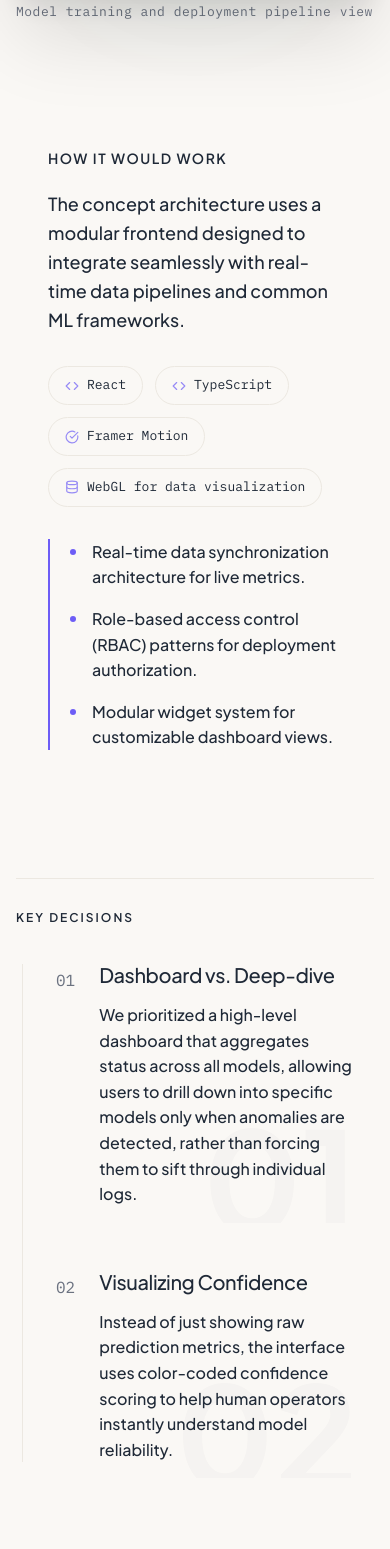
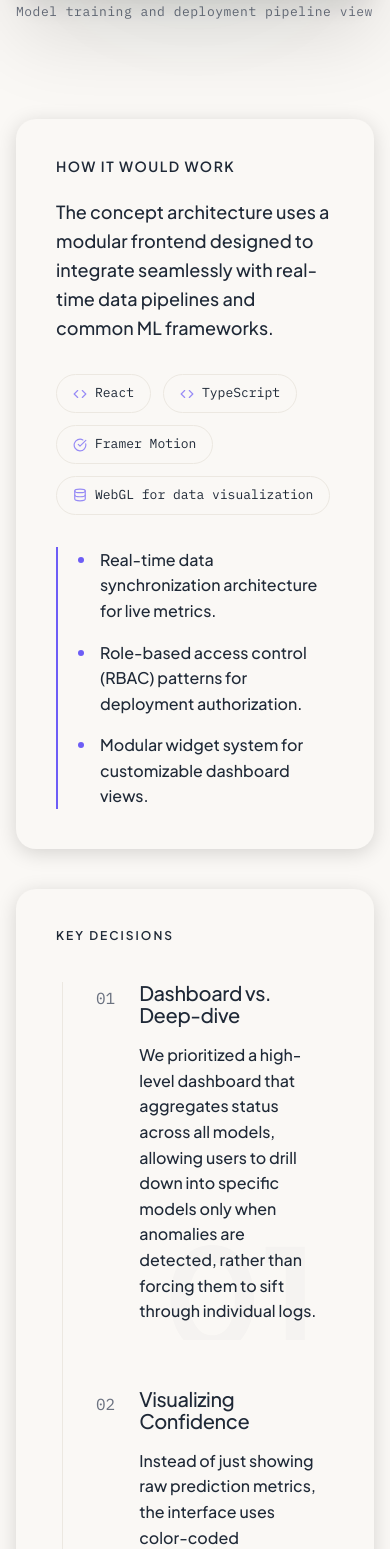
Before and after one commit to Gayathripocharam/DesignPlunge, a React (Vite) app: page /work/ai-operations-platform in a window 390 px wide. Shown: the part 3419-4968 px from the top of the page. Built offline with nearby package versions, Linux system fonts and the light colour scheme; no server answers.

Commit message:
style(work): apply card-style containers to case study bottom sections

```diff
--- a/src/components/business/CaseStudyDetail/CaseStudyDetail.module.css
+++ b/src/components/business/CaseStudyDetail/CaseStudyDetail.module.css
@@ -431,13 +431,15 @@
 
 /* Architecture / System */
 .architectureSection {
-  padding-bottom: clamp(96px, 12vw, 144px);
+  padding: 0;
 }
 
-.architectureInner {
+.sectionCard {
   background-color: var(--surface-alt);
-  padding: clamp(32px, 5vw, 64px);
-  border-radius: 4px;
+  padding: clamp(40px, 6vw, 48px);
+  border-radius: 20px;
+  margin-bottom: 40px;
+  box-shadow: 0 4px 20px rgba(0, 0, 0, 0.15);
 }
 
 .architectureHeader {
@@ -599,19 +601,21 @@
   top: 0;
   bottom: 0;
   width: 2px;
-  background-color: var(--accent);
+  background-color: var(--text-h);
+  opacity: 0.15;
   transform: scaleY(0);
   transform-origin: top;
-  transition: transform 0.3s ease;
+  transition: transform 0.3s ease, opacity 0.3s ease;
 }
 
 .decisionRow:hover,
 .decisionRow:focus-within {
-  background-color: rgba(109, 93, 246, 0.04);
+  background-color: rgba(255, 255, 255, 0.02);
 }
 
 .decisionRow:hover .decisionRowActiveDivider,
 .decisionRow:focus-within .decisionRowActiveDivider {
+  opacity: 0.4;
   transform: scaleY(1);
 }
 
--- a/src/components/business/CaseStudyDetail/CaseStudyDetail.tsx
+++ b/src/components/business/CaseStudyDetail/CaseStudyDetail.tsx
@@ -346,7 +346,7 @@ export const CaseStudyDetail: React.FC = () => {
         {study.architecture && (
           <section className={styles.architectureSection}>
             <div className="container">
-              <div className={styles.architectureInner}>
+              <div className={styles.sectionCard}>
                 <div className={styles.architectureHeader}>
                   <h2 className={styles.architectureTitle}>HOW IT WOULD WORK</h2>
                 </div>
@@ -417,9 +417,9 @@ export const CaseStudyDetail: React.FC = () => {
 
         {/* ── 05. Key Decisions ── */}
         {study.keyDecisions && study.keyDecisions.length > 0 && (
-          <section className={styles.section}>
+          <section className={styles.architectureSection}>
             <div className="container">
-              <div className={styles.sectionInner}>
+              <div className={styles.sectionCard}>
                 <div className={styles.sectionHeader}>
                   <h2 className={styles.sectionTitle}>KEY DECISIONS</h2>
                 </div>
@@ -462,9 +462,9 @@ export const CaseStudyDetail: React.FC = () => {
 
         {/* ── 06. Capabilities Demonstrated ── */}
         {study.type === 'concept' && study.demonstrates && study.demonstrates.length > 0 && (
-          <section className={styles.section}>
+          <section className={styles.architectureSection}>
             <div className="container">
-              <div className={styles.sectionInner}>
+              <div className={styles.sectionCard}>
                 <div className={styles.sectionHeader}>
                   <h2 className={styles.sectionTitle}>CAPABILITIES DEMONSTRATED</h2>
                 </div>
```
